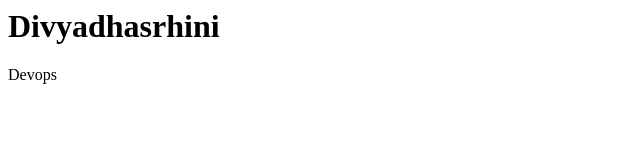
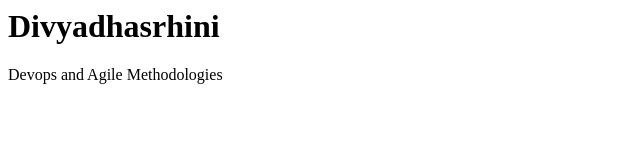
Before and after one commit to Divyadharshini29042006/Devops, a plain HTML site: page index.html in a window 1280 px wide. Shown: the whole page, without its empty margins (0-640 px from the left). Drawn offline with Linux system fonts and the light colour scheme.

Commit message:
Update index.html

```diff
--- a/index.html
+++ b/index.html
@@ -4,6 +4,6 @@
     </head>
     <body>
         <h1>Divyadhasrhini</h1>
-        <p>Devops</p>
+        <p>Devops and Agile Methodologies </p>
     </body>
 </html>
```
